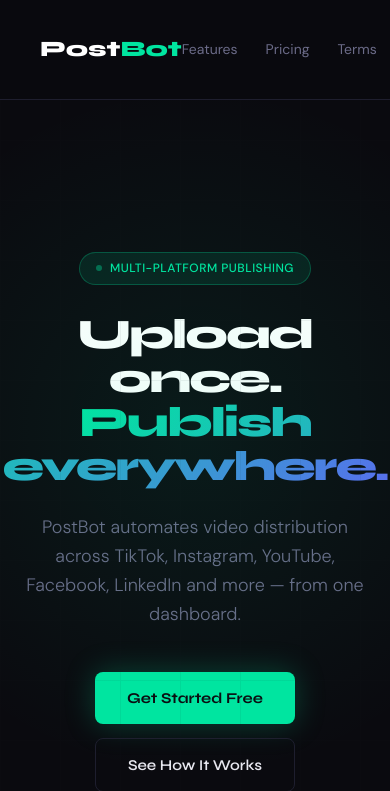
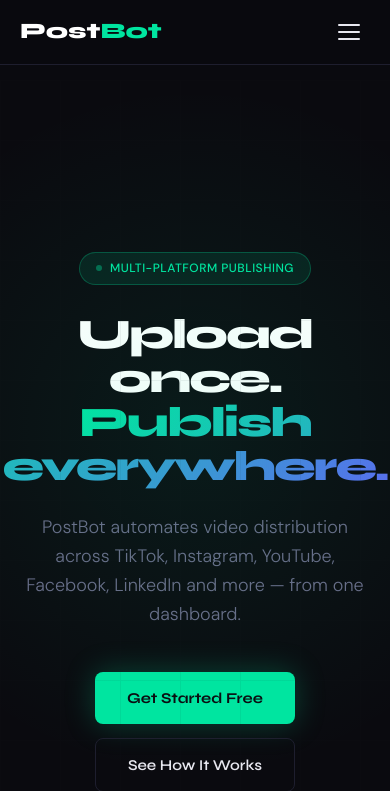
Before and after one commit to smartechprof/postbot, a Flask app: page / in a window 390 px wide. Shown: the top 791 px of the page. Run offline with Flask 3, Linux system fonts and the light colour scheme.

Commit message:
Responsive nav with hamburger menu, fix hero overlay click blocking

```diff
--- a/web/templates/base.html
+++ b/web/templates/base.html
@@ -39,6 +39,7 @@
     background: rgba(10,10,15,0.85);
     backdrop-filter: blur(16px);
     border-bottom: 1px solid var(--border);
+    flex-wrap: wrap;
   }
   .logo {
     font-family: 'Syne', sans-serif;
@@ -60,6 +61,54 @@
     text-decoration: none; transition: opacity .2s;
   }
   .btn-nav:hover { opacity: 0.85; }
+  /* Hamburger */
+  .nav-hamburger {
+    display: none;
+    flex-direction: column;
+    justify-content: center;
+    gap: 5px;
+    width: 36px; height: 36px;
+    background: none; border: none;
+    cursor: pointer; padding: 4px;
+    border-radius: 6px;
+  }
+  .nav-hamburger span {
+    display: block;
+    width: 22px; height: 2px;
+    background: var(--text);
+    border-radius: 2px;
+    transition: transform .25s, opacity .25s;
+  }
+  .nav-hamburger.open span:nth-child(1) { transform: translateY(7px) rotate(45deg); }
+  .nav-hamburger.open span:nth-child(2) { opacity: 0; }
+  .nav-hamburger.open span:nth-child(3) { transform: translateY(-7px) rotate(-45deg); }
+  @media (max-width: 768px) {
+    nav { padding: 14px 20px; }
+    .nav-hamburger { display: flex; }
+    .nav-links {
+      display: none;
+      flex-direction: column;
+      align-items: flex-start;
+      gap: 0;
+      width: 100%;
+      margin-top: 14px;
+      border-top: 1px solid var(--border);
+      padding-top: 14px;
+      padding-bottom: 6px;
+    }
+    .nav-links.open { display: flex; }
+    nav a.nav-link {
+      padding: 10px 4px;
+      font-size: 15px;
+      width: 100%;
+    }
+    .btn-nav {
+      margin-top: 8px;
+      width: 100%;
+      text-align: center;
+      padding: 11px 22px;
+    }
+  }
   .main-content { padding-top: 80px; min-height: calc(100vh - 80px); }
   footer {
     background: var(--black); border-top: 1px solid var(--border);
@@ -76,7 +125,10 @@
 
 <nav>
   <a href="/" class="logo">Post<span>Bot</span></a>
-  <div class="nav-links">
+  <button class="nav-hamburger" id="nav-hamburger" aria-label="Toggle menu" onclick="toggleNav()">
+    <span></span><span></span><span></span>
+  </button>
+  <div class="nav-links" id="nav-links">
     <a href="/#features" class="nav-link">Features</a>
     <a href="/#pricing" class="nav-link">Pricing</a>
     <a href="/tos.html" class="nav-link">Terms</a>
@@ -87,6 +139,21 @@
     {% endif %}
   </div>
 </nav>
+<script>
+  function toggleNav() {
+    var btn = document.getElementById('nav-hamburger');
+    var links = document.getElementById('nav-links');
+    btn.classList.toggle('open');
+    links.classList.toggle('open');
+  }
+  document.addEventListener('click', function(e) {
+    var nav = document.querySelector('nav');
+    if (!nav.contains(e.target)) {
+      document.getElementById('nav-hamburger').classList.remove('open');
+      document.getElementById('nav-links').classList.remove('open');
+    }
+  });
+</script>
 
 <div class="main-content">
   {% block content %}{% endblock %}
--- a/web/templates/index.html
+++ b/web/templates/index.html
@@ -13,6 +13,7 @@
 }
 .hero-grid {
   position: absolute; inset: 0; opacity: 0.06;
+  pointer-events: none;
   background-image:
     linear-gradient(var(--border) 1px, transparent 1px),
     linear-gradient(90deg, var(--border) 1px, transparent 1px);
```
